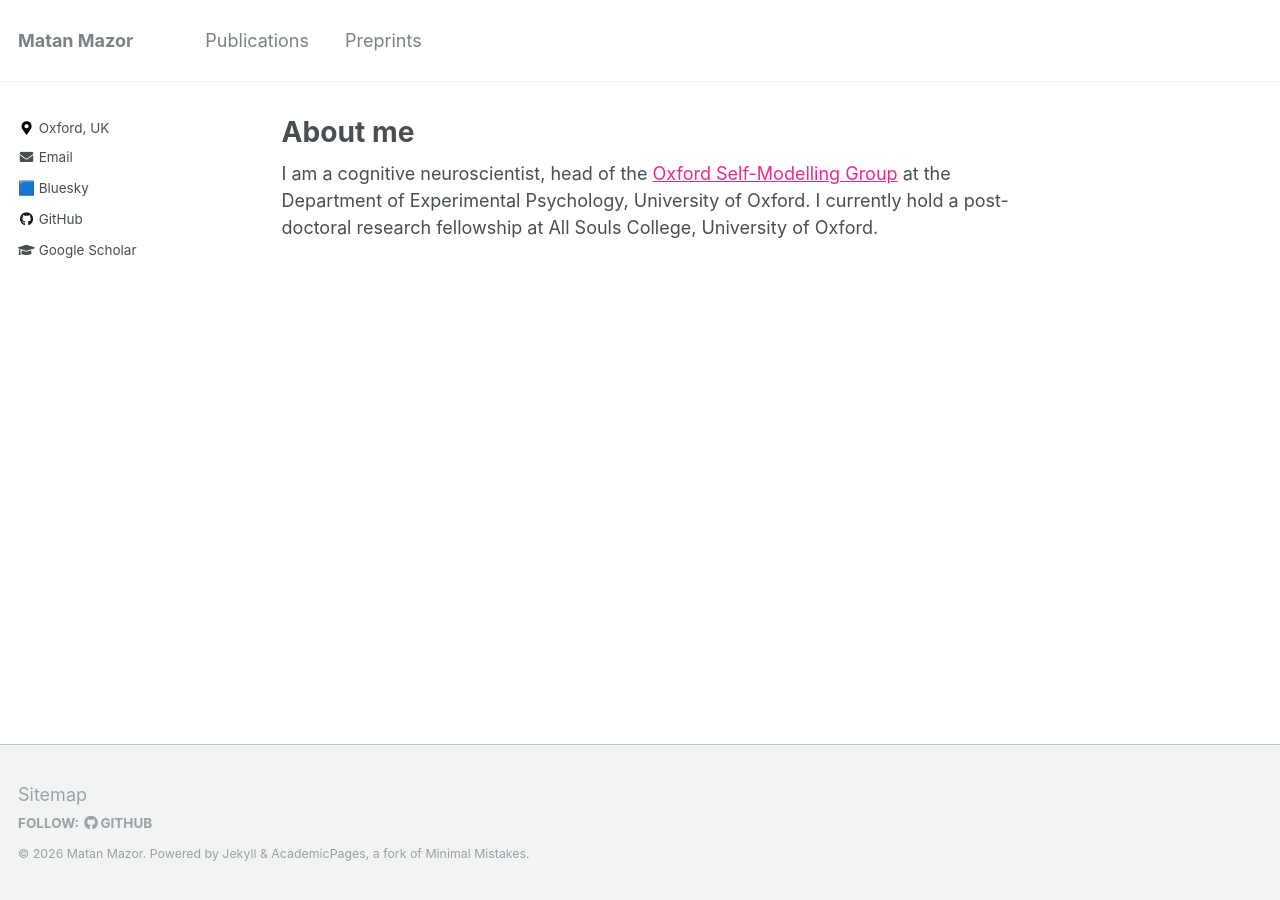
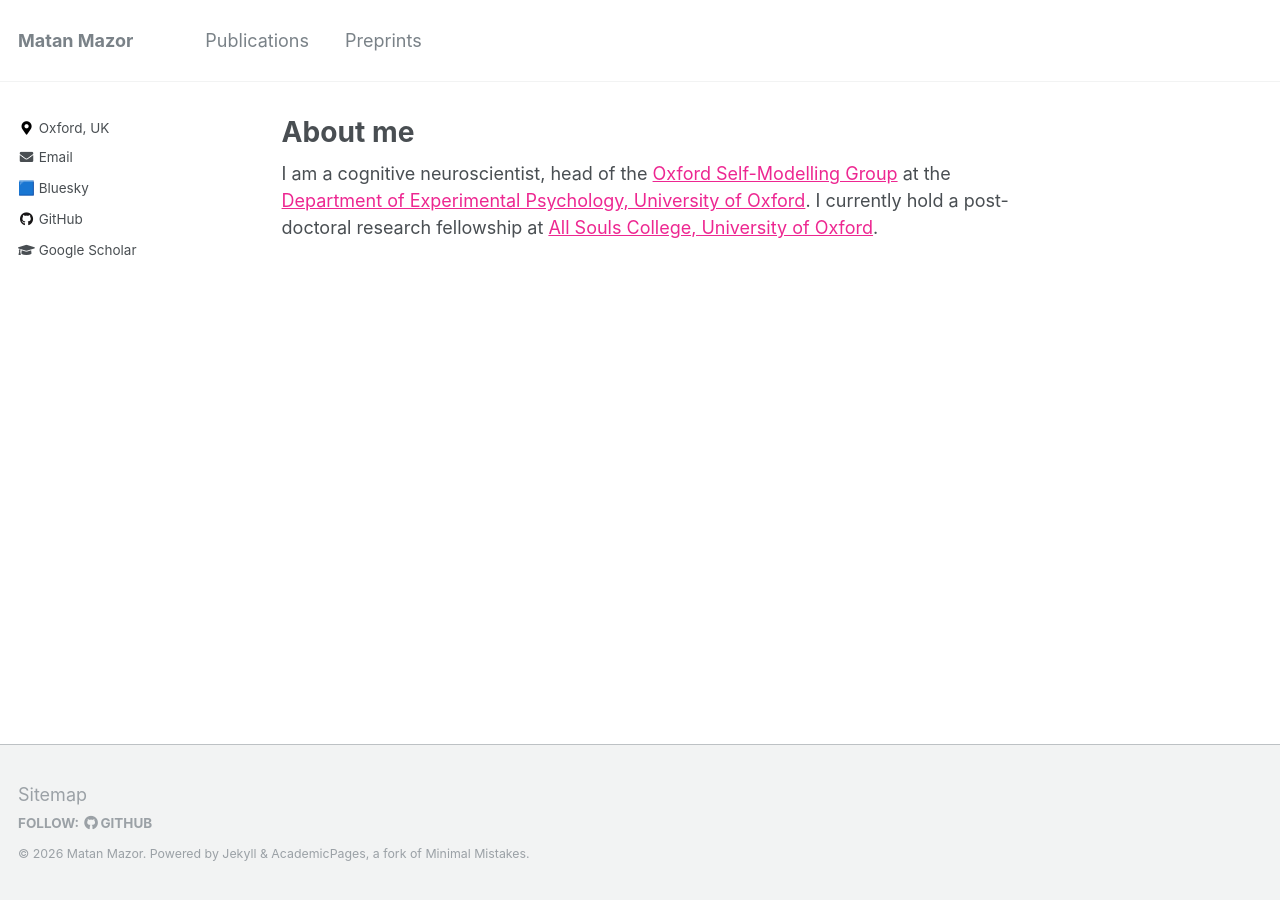
Before and after one commit to matanmazor/matanmazor.github.io, a Jekyll site: the page built from _pages/about.md, in a window 1280 px wide. Built offline with Jekyll 4.4.1, drawn with Linux system fonts in a browser that asks for light colours; part of the change alters nothing that is shown.

```diff
--- a/_pages/about.md
+++ b/_pages/about.md
@@ -8,7 +8,7 @@ redirect_from:
   - /about.html
 ---
 
-I am a cognitive neuroscientist, head of the [Oxford Self-Modelling Group](https://www.psy.ox.ac.uk/research/oxford-self-modelling-group) at the Department of Experimental Psychology, University of Oxford. I currently hold a post-doctoral research fellowship at All Souls College, University of Oxford.
+I am a cognitive neuroscientist, head of the [Oxford Self-Modelling Group](https://www.psy.ox.ac.uk/research/oxford-self-modelling-group) at the [Department of Experimental Psychology, University of Oxford](https://www.psy.ox.ac.uk/). I currently hold a post-doctoral research fellowship at [All Souls College, University of Oxford](https://www.asc.ox.ac.uk/).
 
 <!-- In my [PhD thesis](https://matanmazor.github.io/thesis), supervised by [Steve Fleming](https://www.ucl.ac.uk/pals/research/experimental-psychology/person/steve-fleming/) and [Karl Friston](https://www.fil.ion.ucl.ac.uk/~karl/) (Wellcome Centre for Human Neuroimaging, UCL), I investigated the neural and computational basis of inference about absence, including how inference about absence relates to self-modelling. I then undertook a post-doc with [Clare Press](https://profiles.ucl.ac.uk/6628-clare-press) at Birkbeck University, in which I studied effects of motivation and metacognition on perceptual processing. Before moving to London I completed an MSc at Tel Aviv University as a student in the [Adi Lautman Interdisciplinary Programme for Outstanding Students](https://en.wikipedia.org/wiki/Adi_Lautman_Interdisciplinary_Program_for_Outstanding_Students). In my Master's thesis, supervised by [Roy Mukamel](https://socsci3.tau.ac.il/rmukamel/), I used model-free fMRI analysis to investigate the internal forward model in the human brain. -->
 
```
